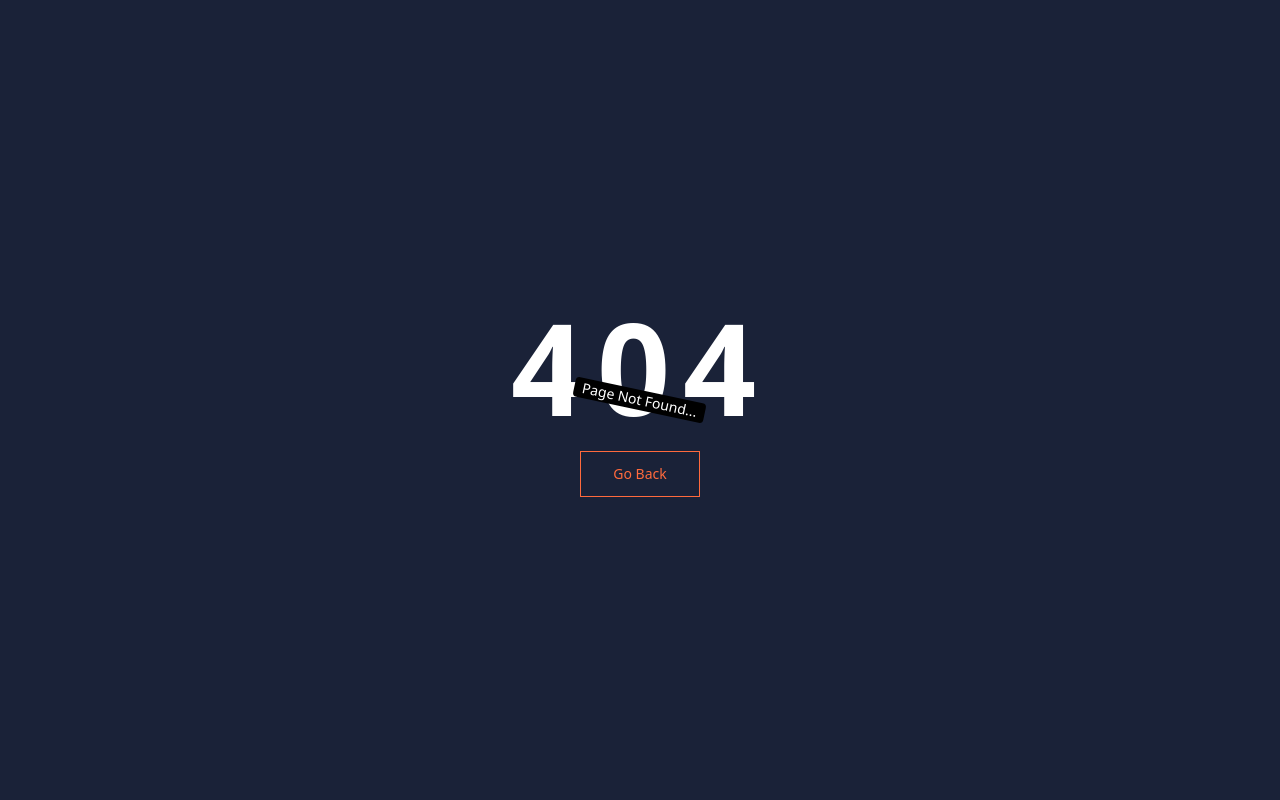
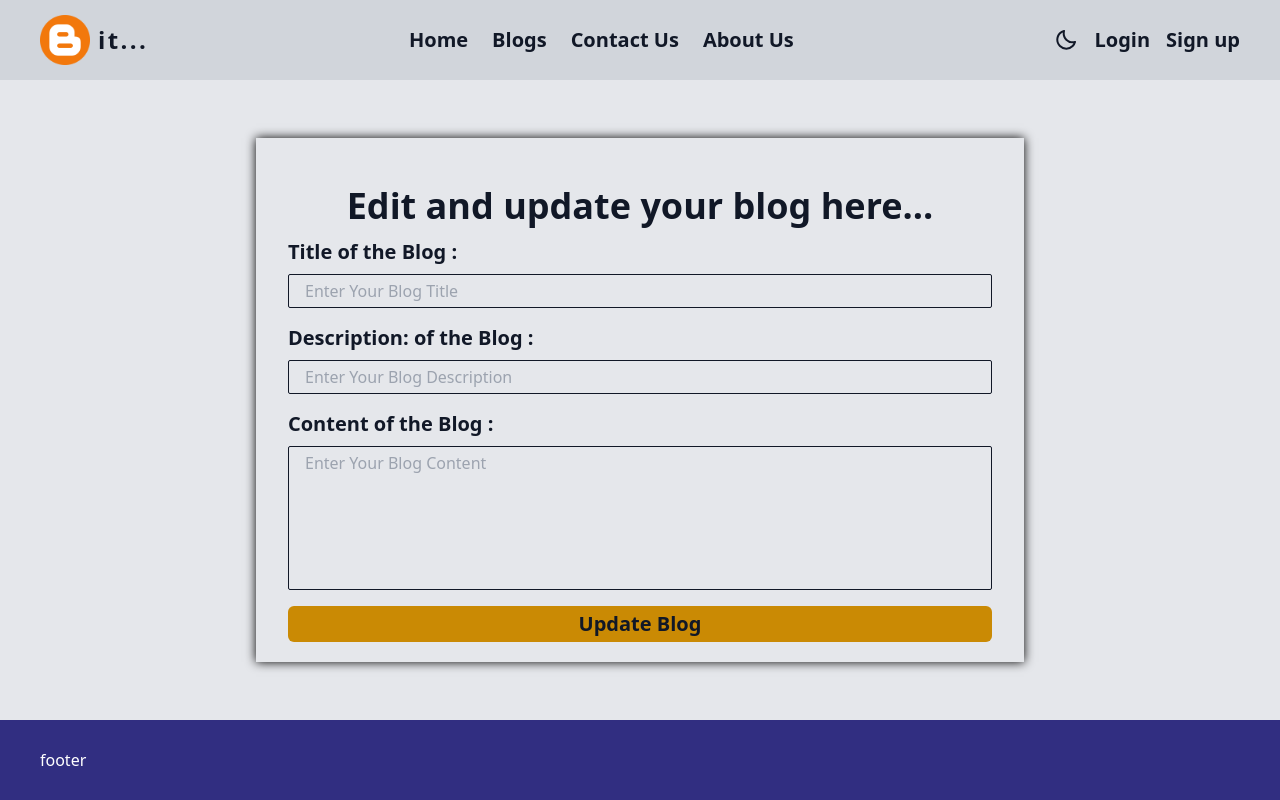
Before and after one commit to abhishekkumar0841/Mern-Stack-Blog-App, a React (Vite) app in the folder client/: page /editblog/1 in a window 1280 px wide. Before the commit this address had no page. Built offline with nearby package versions, Linux system fonts and the light colour scheme; no server answers.

Commit message:
successfully added edit & delete blog functionality

```diff
--- a/client/src/App.jsx
+++ b/client/src/App.jsx
@@ -12,6 +12,7 @@ import PostBlogPage from "./Pages/BlogPages/PostBlogPage";
 import MyBlogPage from "./Pages/BlogPages/MyBlogPage";
 import CommentPage from "./Pages/CommentPage/CommentPage";
 import ProfilePage from "./Pages/ProfilePage/ProfilePage";
+import EditBlogPage from "./Pages/BlogPages/EditBlogPage";
 
 const App = () => {
   return (
@@ -21,6 +22,7 @@ const App = () => {
       <Route path="/postblog" element={<PostBlogPage/>} />
       <Route path="/blogs/:id" element={<BlogPage/>} />
       <Route path="/myblogs" element={<MyBlogPage />} />
+      <Route path="/editblog/:id" element={<EditBlogPage />} />
       <Route path="/:id/comments" element={<CommentPage />} />
       <Route path="/contact" element={<Contact />} />
       <Route path="/about" element={<About />} />
--- a/client/src/Components/BlogComponents/BlogCardFooter.jsx
+++ b/client/src/Components/BlogComponents/BlogCardFooter.jsx
@@ -1,47 +1,91 @@
 import React, { useEffect, useState } from "react";
-import { BiCommentAdd } from "react-icons/bi";
+import { BiCommentAdd, BiEdit, BiTrash } from "react-icons/bi";
 import { FcLike, FcLikePlaceholder } from "react-icons/fc";
-import { Link, useParams } from "react-router-dom";
+import { Link, useNavigate, useParams } from "react-router-dom";
 import { useDispatch, useSelector } from "react-redux";
 import axiosInstance from "../../Helper/axiosInstance";
-import {toast} from 'react-hot-toast'
+import { toast } from "react-hot-toast";
 import { getBlogById } from "../../redux/slice/blogSlice";
 
 const BlogCardFooter = () => {
-  const params = useParams()
-  const id = params.id
+  const params = useParams();
+  const id = params.id;
 
-  const [isLike, setIsLike] = useState(null)
-  console.log('CHECK IS_LIKE STATE:', isLike)
+  const [isLike, setIsLike] = useState(null);
+  console.log("CHECK IS_LIKE STATE:", isLike);
 
-    const {blogById} = useSelector(state=>state.blog)
+  const { blogById } = useSelector((state) => state.blog);
+  const { userData } = useSelector((state) => state.auth);
+  console.log("USER DATA IN BLOG FOOTER:", userData);
 
-    const dispatch = useDispatch()
+  const blogOfThisUser = userData?.blog?.includes(id);
+  console.log("check blogOfThisUser:", blogOfThisUser);
 
-    useEffect(()=>{
-      (async function (){
-        const res = await axiosInstance.get(`/blog/like/user/${id}`)
-        console.log('res of useEffect in footer blog', res.data)
-        if(res?.data?.success){
-          setIsLike(res?.data?.isLiked)
-          toast.success(res?.data?.message)
+  const dispatch = useDispatch();
+  const navigate = useNavigate()
+
+  useEffect(() => {
+    (async function () {
+      const res = await axiosInstance.get(`/blog/like/user/${id}`);
+      console.log("res of useEffect in footer blog", res.data);
+      if (res?.data?.success) {
+        setIsLike(res?.data?.isLiked);
+        toast.success(res?.data?.message);
+      }
+    })();
+  }, [blogById]);
+
+  const fetchLike = async () => {
+    try {
+      const response = await axiosInstance.post(`/blog/like/${blogById?._id}`);
+      if (response?.data?.success) {
+        toast.success(response?.data?.message);
+
+        //fetch blogById here again for updating again in blogById state
+        const response2 = await axiosInstance.get(`/blog/${blogById._id}`);
+        if (response2?.data?.success) {
+          const res = await dispatch(getBlogById(response2?.data?.blog));
+          console.log("res of again blog", res);
+          toast.success(response2?.data?.message);
         }
-      })()
-    },[blogById])
+      }
+    } catch (error) {
+      console.log(error);
+      toast.error(error?.response?.data?.message);
+    }
+  };
 
-  const fetchLike = async ()=>{
+  const fetchRemoveLike = async () => {
     try {
-      const response = await axiosInstance.post(`/blog/like/${blogById?._id}`)
+      const response = await axiosInstance.delete(`/blog/like/${blogById._id}`);
+      console.log("response of remove like:", response);
+      if (response?.data?.success) {
+        toast.success(response?.data?.message);
+
+        const response2 = await axiosInstance.get(`/blog/${blogById._id}`);
+        if (response2?.data?.success) {
+          const res = await dispatch(getBlogById(response2?.data?.blog));
+          console.log("res of again blog", res);
+          toast.success(response2?.data?.message);
+        }
+      }
+    } catch (error) {
+      console.log(error?.response?.data?.message);
+    }
+  };
+
+  const handleEdit =()=>{
+    navigate(`/editblog/${id}`)
+  }
+
+  const handleDelete = async ()=>{
+    console.log('clicked')
+    try {
+      const response = await axiosInstance.delete(`/blog/${id}`)
+      console.log('res of delete:', response)
       if(response?.data?.success){
         toast.success(response?.data?.message)
-
-        //fetch blogById here again for updating again in blogById state
-        const response2 = await axiosInstance.get(`/blog/${blogById._id}`)
-        if(response2?.data?.success){
-          const res = await dispatch(getBlogById(response2?.data?.blog))
-          console.log('res of again blog', res)
-          toast.success(response2?.data?.message)
-        }
+        navigate('/myblogs')
       }
     } catch (error) {
       console.log(error)
@@ -49,41 +93,26 @@ const BlogCardFooter = () => {
     }
   }
 
-  const fetchRemoveLike = async()=>{
-    try {
-      const response = await axiosInstance.delete(`/blog/like/${blogById._id}`)
-      console.log('response of remove like:', response)
-      if(response?.data?.success){
-        toast.success(response?.data?.message)
-
-        const response2 = await axiosInstance.get(`/blog/${blogById._id}`)
-        if(response2?.data?.success){
-          const res = await dispatch(getBlogById(response2?.data?.blog))
-          console.log('res of again blog', res)
-          toast.success(response2?.data?.message)
-        }
-      }
-    } catch (error) {
-      console.log(error?.response?.data?.message)
-    }
-  }
-
   return (
-    <div className="flex justify-between py-3 mt-5 w-[90%] mx-auto border px-5">
-      <div  className=" text-2xl flex items-center gap-5 ">
+    <div className="flex justify-between py-3 mt-5 w-[90%] mx-auto shadow-[0_0_10px_black] px-5">
+      <div className=" text-2xl flex items-center gap-5 ">
         {!isLike ? (
           <div className=" h-14 w-14  rounded-full bg-gray-50 flex items-center justify-center">
-            <FcLikePlaceholder onClick={fetchLike}
-            className=" text-3xl dark:text-cyan-300 text-indigo-500 transition-all duration-300 ease-in-out hover:scale-125 cursor-pointer"
-          />
+            <FcLikePlaceholder
+              onClick={fetchLike}
+              className=" text-3xl dark:text-cyan-300 text-indigo-500 transition-all duration-300 ease-in-out hover:scale-125 cursor-pointer"
+            />
           </div>
         ) : (
           <div className="  h-14 w-14 bg-gray-50  rounded-full flex items-center justify-center">
-            <FcLike onClick={fetchRemoveLike} className=" text-3xl text-red-400 transition-all duration-300 ease-in-out hover:scale-125 cursor-pointer" />
+            <FcLike
+              onClick={fetchRemoveLike}
+              className=" text-3xl text-red-400 transition-all duration-300 ease-in-out hover:scale-125 cursor-pointer"
+            />
           </div>
         )}
         <p className=" font-semibold text-xl">
-            {blogById?.likes?.length} likes
+          {blogById?.likes?.length} likes
         </p>
       </div>
 
@@ -92,11 +121,26 @@ const BlogCardFooter = () => {
         <p>Created At: {new Date(getBlogById?.createdAt)?.toString()}</p>
       </div> */}
 
-      <Link to={`/${id}/comments`} className=" flex justify-end gap-5 items-center  cursor-pointer group">
+      <Link
+        to={`/${id}/comments`}
+        className=" flex justify-end gap-5 items-center  cursor-pointer group"
+      >
         <BiCommentAdd className="text-3xl group-hover:scale-125 transition-all duration-300 ease-in-out" />{" "}
         <span className=" font-semibold text-xl">
-           {blogById?.comments?.length} Comment</span>
+          {blogById?.comments?.length} Comment
+        </span>
       </Link>
+
+      {blogOfThisUser && (
+        <div className=" text-2xl font-bold flex gap-8">
+          <button onClick={handleEdit} className="group border-2 dark:border-gray-200 border-gray-900 rounded-full p-1 h-12 w-12 flex items-center justify-center">
+            <BiEdit className=" group-hover:scale-125 transition-all duration-300 ease-in-out"/>
+          </button>
+          <button onClick={handleDelete} className="group border-2 dark:border-gray-200 border-gray-900 rounded-full p-1 h-12 w-12 flex items-center justify-center">
+            <BiTrash className="group-hover:scale-125 transition-all duration-300 ease-in-out"/>
+          </button>
+        </div>
+      )}
     </div>
   );
 };
--- /dev/null
+++ b/client/src/Pages/BlogPages/EditBlogPage.jsx
@@ -0,0 +1,131 @@
+import React, { useEffect, useState } from "react";
+import HomeLayout from "../../Layout/HomeLayout";
+import axiosInstance from "../../Helper/axiosInstance";
+import { useNavigate, useParams } from "react-router-dom";
+import toast from "react-hot-toast";
+
+const EditBlogPage = () => {
+  const { id } = useParams();
+  const navigate = useNavigate()
+
+  const [blogData, setBlogData] = useState({
+    title: "",
+    description: "",
+    blogContent: "",
+  });
+
+  useEffect(() => {
+    (async () => {
+      try {
+        const {data} = await axiosInstance.get(`/blog/${id}`);
+        console.log("get blog in edit blog:", data);
+        const {title, description, blogContent} = data?.blog
+        console.log("***********" ,title, description, blogContent)
+        if(data?.success){
+          setBlogData({
+              ...blogData,
+              title: title,
+              description: description,
+              blogContent: blogContent
+          })
+        }
+      } catch (error) {
+        console.log(error)
+        toast.error(error?.response?.data?.message)
+      }
+    })();
+  }, []);
+
+  const changeHandler = (e)=>{
+    const {name, value} = e.target;
+    setBlogData({
+        ...blogData,
+        [name] : value,
+    })
+  }
+
+  const handleSubmit = async (e)=>{
+    e.preventDefault()
+    try {
+        const response = await axiosInstance.put(`/blog/${id}`, blogData)
+        console.log('is blog updated??', response)
+        if(response?.data?.success){
+            toast.success(response?.data?.message)
+            navigate('/myblogs')
+        }
+    } catch (error) {
+        console.log(error)
+        toast.error(error?.response?.data?.message)
+    }
+  }
+
+  return (
+    <HomeLayout>
+      <div className="flex items-center justify-center min-h-[80vh] text-gray-900 dark:text-gray-200 transition-all duration-300 ease-in-out">
+        <div className="mx-auto py-2 shadow-[0_0_10px_black] w-[60%] dark:text-gray-200 text-gray-900 transition-all duration-300 ease-in-out">
+            <h1 className=" text-4xl font-bold mt-10 text-center">Edit and update your blog here...</h1>
+            <form className=" px-8 py-3 space-y-4" onSubmit={handleSubmit}>
+            <div className=" flex flex-col gap-2">
+              <label htmlFor="title" className="block font-semibold text-xl">
+                Title of the Blog :
+              </label>
+              <input
+                className=" w-full bg-transparent px-4 py-1 border dark:border-gray-200 border-gray-900 rounded-sm"
+                type="text"
+                id="title"
+                name="title"
+                placeholder="Enter Your Blog Title"
+                value={blogData.title}
+                onChange={changeHandler}
+              />
+            </div>
+
+            <div className=" flex flex-col gap-2">
+              <label
+                htmlFor="description"
+                className="block font-semibold text-xl"
+              >
+                Description: of the Blog :
+              </label>
+              <input
+                className=" w-full bg-transparent px-4 py-1 border dark:border-gray-200 border-gray-900 rounded-sm"
+                type="text"
+                id="description"
+                name="description"
+                placeholder="Enter Your Blog Description"
+                value={blogData.description}
+                onChange={changeHandler}
+              />
+            </div>
+
+            <div className=" flex flex-col gap-2">
+              <label
+                htmlFor="blogContent"
+                className="block font-semibold text-xl"
+              >
+                Content of the Blog :
+              </label>
+              <textarea
+                className=" resize-none h-36 w-full bg-transparent px-4 py-1 border dark:border-gray-200 border-gray-900 rounded-sm"
+                type="text"
+                id="blogContent"
+                name="blogContent"
+                placeholder="Enter Your Blog Content"
+                value={blogData.blogContent}
+                onChange={changeHandler}
+              />
+            </div>
+            <button
+              type="submit"
+              className=" bg-yellow-600 hover:bg-yellow-500 transition-all duration-300 ease-in-out w-full py-1 font-bold text-xl rounded-md"
+            >
+              Update Blog
+            </button>
+          </form>
+        </div>
+      </div>
+    </HomeLayout>
+  );
+};
+
+export default EditBlogPage;
```
